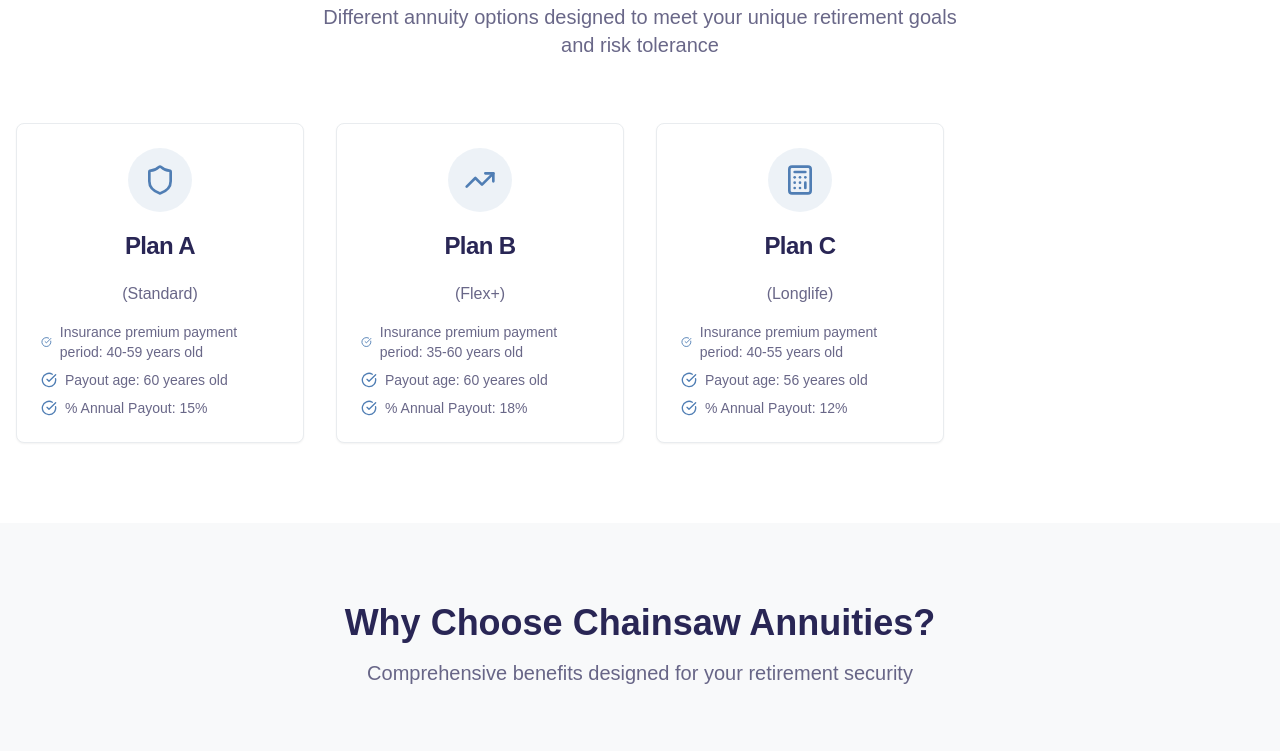
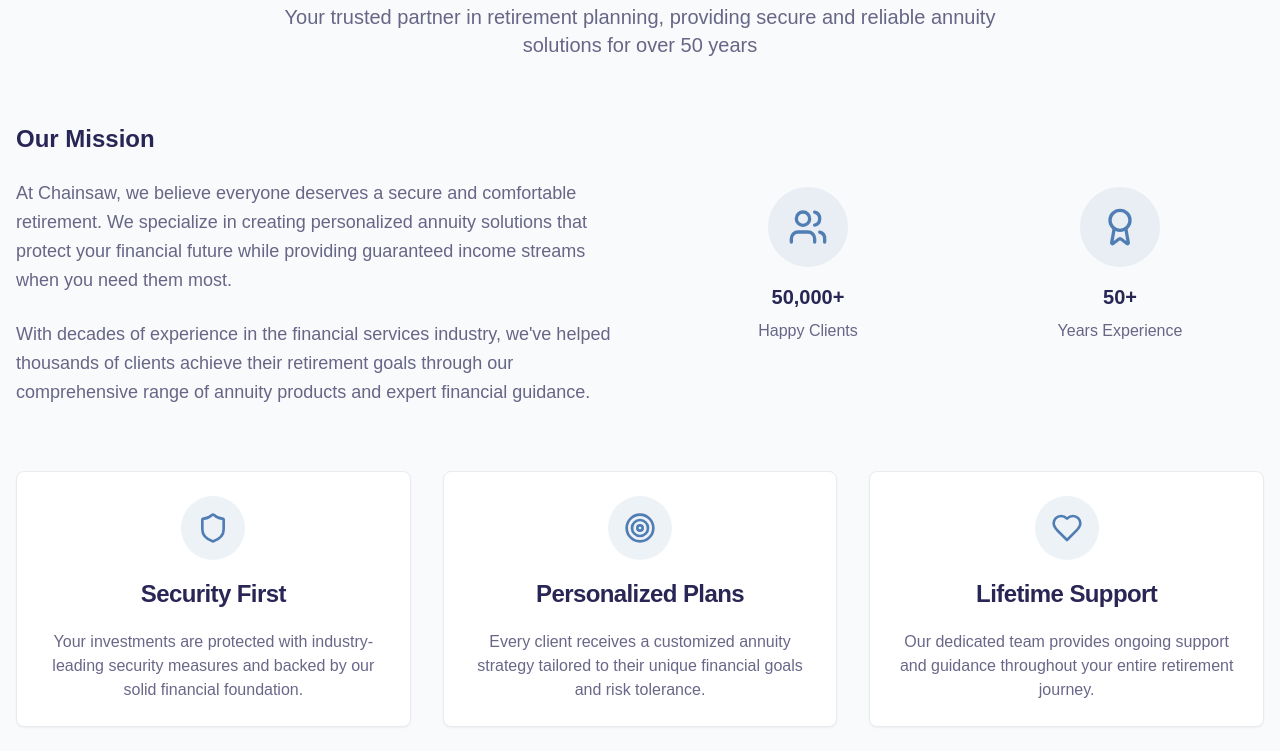
Before and after one commit to catwithasword/chainsaw-insurance, a Next.js app: page / in a window 1280 px wide. Shown: the part 860-1611 px from the top of the page. Built offline with nearby package versions, Linux system fonts and the light colour scheme; no server answers.

Commit message:
fix: add WhatIsChainsaw section

```diff
--- a/app/page.tsx
+++ b/app/page.tsx
@@ -5,11 +5,12 @@ import BenefitsSection from "@/components/sections/BenefitsSection"
 import HowItWorksSection from "@/components/sections/HowItWorksSection"
 import CTASection from "@/components/sections/CTASection"
 import Footer from "@/components/sections/Footer"
-
+import WhatIsChainsaw from "@/components/sections/WhatIsChainsaw"
 export default function ChainsawAnnuityPage() {
   return (
     <div className="min-h-screen bg-neutral-light">
       <HeroSection />
+      <WhatIsChainsaw />
       <AnnuityTypesSection />
       <BenefitsSection />
       <HowItWorksSection />
--- /dev/null
+++ b/components/sections/WhatIsChainsaw.tsx
@@ -0,0 +1,94 @@
+import { Card, CardContent, CardHeader, CardTitle } from "@/components/ui/card"
+import { Shield, Users, Award, Heart, Target } from "lucide-react"
+export default function WhatIsChainsaw() {
+  return (
+    <section id="about" className="py-20 bg-gray-50">
+      <div className="container mx-auto px-4">
+        <div className="text-center mb-16">
+          <h2 className="text-4xl font-bold text-primary mb-4">What is Chainsaw?</h2>
+          <p className="text-xl text-primary/70 max-w-3xl mx-auto">
+            Your trusted partner in retirement planning, providing secure and reliable annuity solutions for over 50
+            years
+          </p>
+        </div>
+
+        <div className="grid grid-cols-1 lg:grid-cols-2 gap-12 items-center mb-16">
+          <div>
+            <h3 className="text-2xl font-bold text-primary mb-6">Our Mission</h3>
+            <p className="text-primary/70 text-lg leading-relaxed mb-6">
+              At Chainsaw, we believe everyone deserves a secure and comfortable retirement. We specialize in creating
+              personalized annuity solutions that protect your financial future while providing guaranteed income
+              streams when you need them most.
+            </p>
+            <p className="text-primary/70 text-lg leading-relaxed">
+              With decades of experience in the financial services industry, we've helped thousands of clients achieve
+              their retirement goals through our comprehensive range of annuity products and expert financial guidance.
+            </p>
+          </div>
+          <div className="grid grid-cols-2 gap-6">
+            <div className="text-center">
+              <div className="w-20 h-20 bg-accent/10 rounded-full flex items-center justify-center mx-auto mb-4">
+                <Users className="h-10 w-10 text-accent" />
+              </div>
+              <h4 className="text-xl font-semibold text-primary mb-2">50,000+</h4>
+              <p className="text-primary/70">Happy Clients</p>
+            </div>
+            <div className="text-center">
+              <div className="w-20 h-20 bg-accent/10 rounded-full flex items-center justify-center mx-auto mb-4">
+                <Award className="h-10 w-10 text-accent" />
+              </div>
+              <h4 className="text-xl font-semibold text-primary mb-2">50+</h4>
+              <p className="text-primary/70">Years Experience</p>
+            </div>
+          </div>
+        </div>
+
+        <div className="grid grid-cols-1 md:grid-cols-3 gap-8">
+          <Card className="border-neutral-gray hover:shadow-lg transition-all hover:border-accent/50 group text-center">
+            <CardHeader>
+              <div className="w-16 h-16 bg-accent/10 rounded-full flex items-center justify-center mx-auto mb-4 group-hover:bg-accent/20 transition-colors">
+                <Shield className="h-8 w-8 text-accent" />
+              </div>
+              <CardTitle className="text-primary">Security First</CardTitle>
+            </CardHeader>
+            <CardContent>
+              <p className="text-primary/70">
+                Your investments are protected with industry-leading security measures and backed by our solid financial
+                foundation.
+              </p>
+            </CardContent>
+          </Card>
+
+          <Card className="border-neutral-gray hover:shadow-lg transition-all hover:border-accent/50 group text-center">
+            <CardHeader>
+              <div className="w-16 h-16 bg-accent/10 rounded-full flex items-center justify-center mx-auto mb-4 group-hover:bg-accent/20 transition-colors">
+                <Target className="h-8 w-8 text-accent" />
+              </div>
+              <CardTitle className="text-primary">Personalized Plans</CardTitle>
+            </CardHeader>
+            <CardContent>
+              <p className="text-primary/70">
+                Every client receives a customized annuity strategy tailored to their unique financial goals and risk
+                tolerance.
+              </p>
+            </CardContent>
+          </Card>
+
+          <Card className="border-neutral-gray hover:shadow-lg transition-all hover:border-accent/50 group text-center">
+            <CardHeader>
+              <div className="w-16 h-16 bg-accent/10 rounded-full flex items-center justify-center mx-auto mb-4 group-hover:bg-accent/20 transition-colors">
+                <Heart className="h-8 w-8 text-accent" />
+              </div>
+              <CardTitle className="text-primary">Lifetime Support</CardTitle>
+            </CardHeader>
+            <CardContent>
+              <p className="text-primary/70">
+                Our dedicated team provides ongoing support and guidance throughout your entire retirement journey.
+              </p>
+            </CardContent>
+          </Card>
+        </div>
+      </div>
+    </section>
+  )
+}
```
